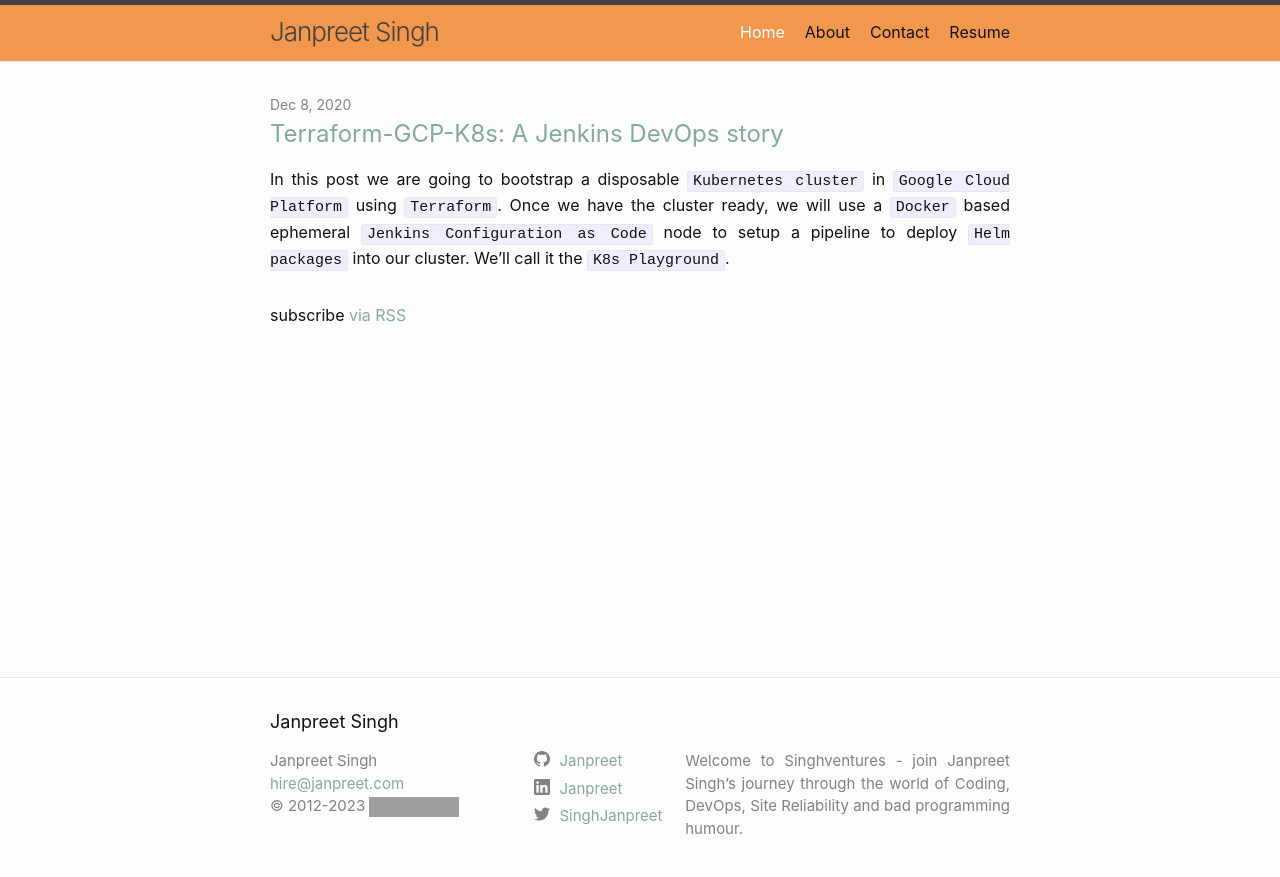
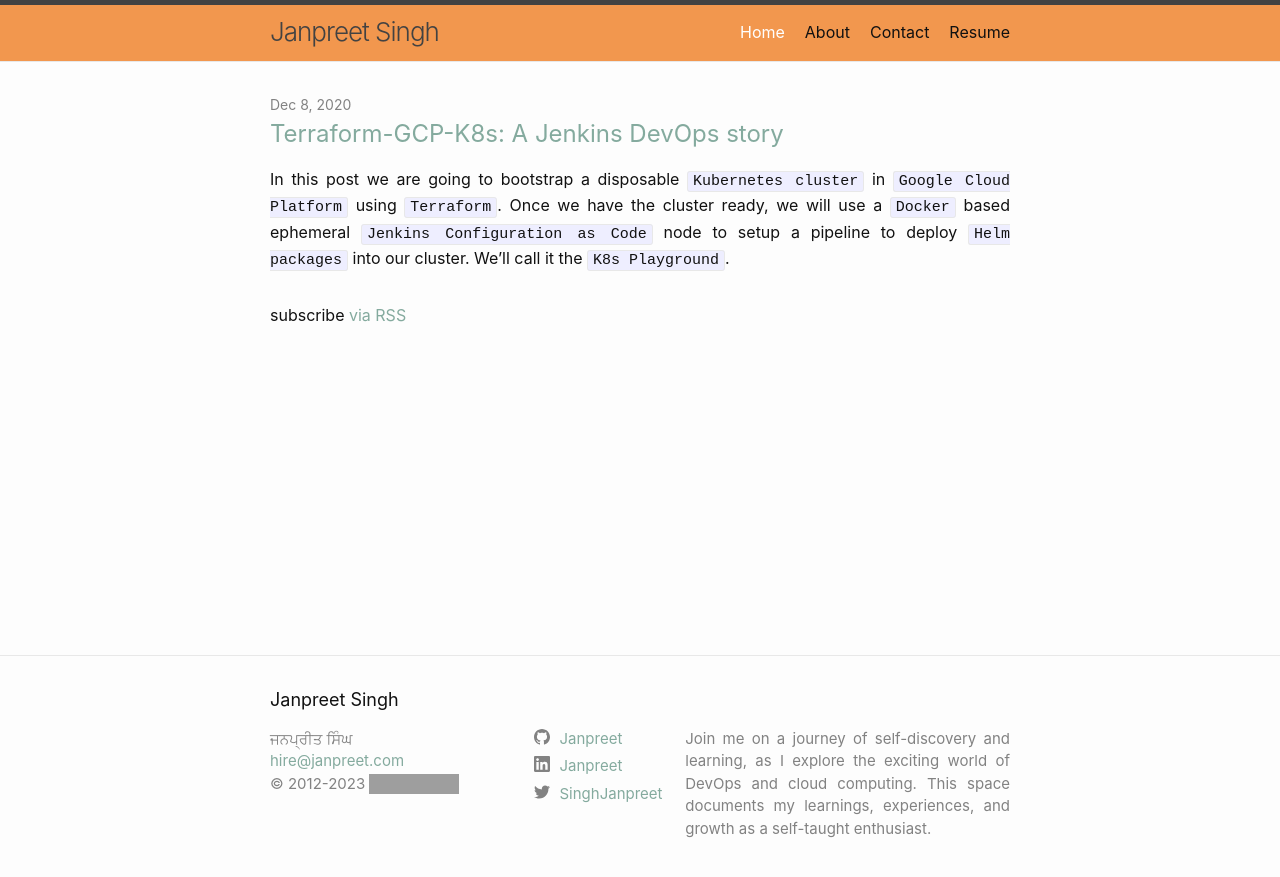
Before and after one commit to janpreet/vigilant-dollop, a Jekyll site: the page built from index.md, in a window 1280 px wide. Shown: the top 877 px of the page. Built offline with Jekyll 4.4.1, drawn with Linux system fonts in a browser that asks for light colours; grey boxes are pictures that could not be loaded.

```diff
--- a/_config.yml
+++ b/_config.yml
@@ -1,9 +1,8 @@
 title: Janpreet Singh
 email: hire@janpreet.com
-author: Janpreet Singh
+author: ਜਨਪ੍ਰੀਤ ਸਿੰਘ
 description: >-
-  Welcome to Singhventures -
-  join Janpreet Singh’s journey through the world of Coding, DevOps, Site Reliability and bad programming humour.
+  Join me on a journey of self-discovery and learning, as I explore the exciting world of DevOps and cloud computing. This space documents my learnings, experiences, and growth as a self-taught enthusiast.
 baseurl: "/"
 disqus:
   shortname: janpreet
```
Also changed, not shown: about.md (+1 -8 lines).
